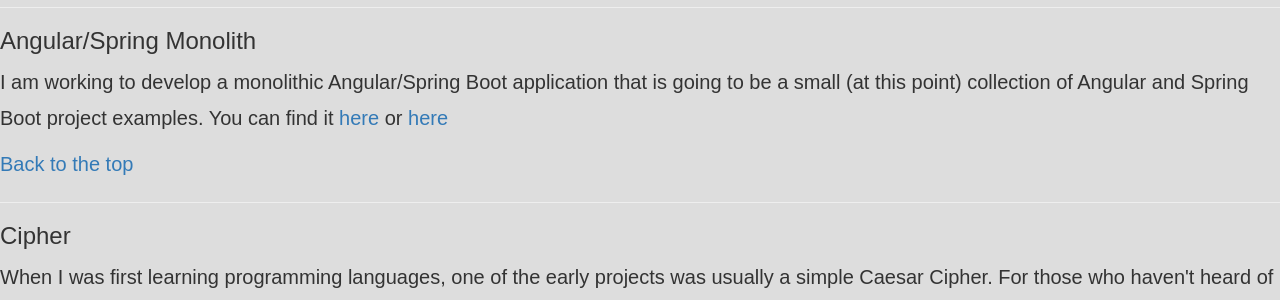
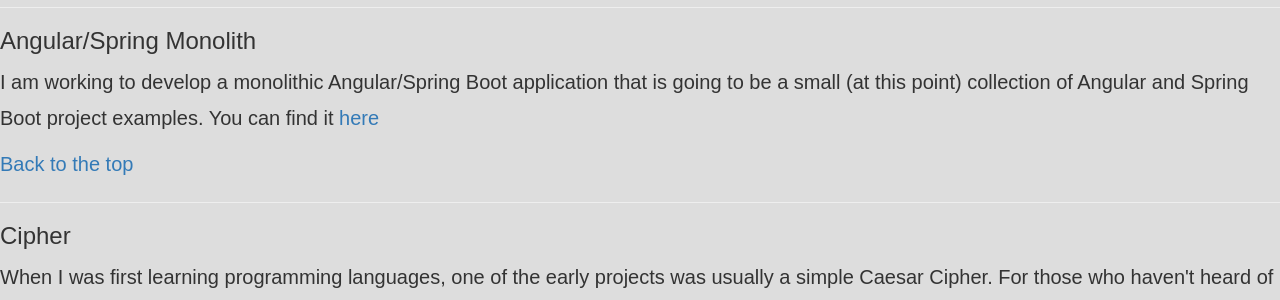
Before and after one commit to codinghavoc13/codingHavoc, a Django app: page /projects/ in a window 1280 px wide. Shown: the part 2662-2962 px from the top of the page. Run offline with Django 4.2, Linux system fonts and the light colour scheme; some libraries are stand-ins or nearby versions.

Commit message:
202311301241 - fixing monolith link

```diff
--- a/main/templates/main/projects.html
+++ b/main/templates/main/projects.html
@@ -67,7 +67,7 @@ Coding Havoc - Projects
 <a href="#top">Back to the top</a>
 <hr>
 <h3 id="monolith">Angular/Spring Monolith</h3>
-<p>I am working to develop a monolithic Angular/Spring Boot application that is going to be a small (at this point) collection of Angular and Spring Boot project examples. You can find it <a href="https://monolithfrontend-795a0b654edf.herokuapp.com/" target="_blank">here</a> or <a href="https://monolith.codinghavoc.com" target="_blank">here</a></p>
+<p>I am working to develop a monolithic Angular/Spring Boot application that is going to be a small (at this point) collection of Angular and Spring Boot project examples. You can find it <a href="https://monolithfrontend-795a0b654edf.herokuapp.com/" target="_blank">here</a></p>
 <a href="#top">Back to the top</a>
 <hr>
 <h3 id="cipher">Cipher</h3>
```
